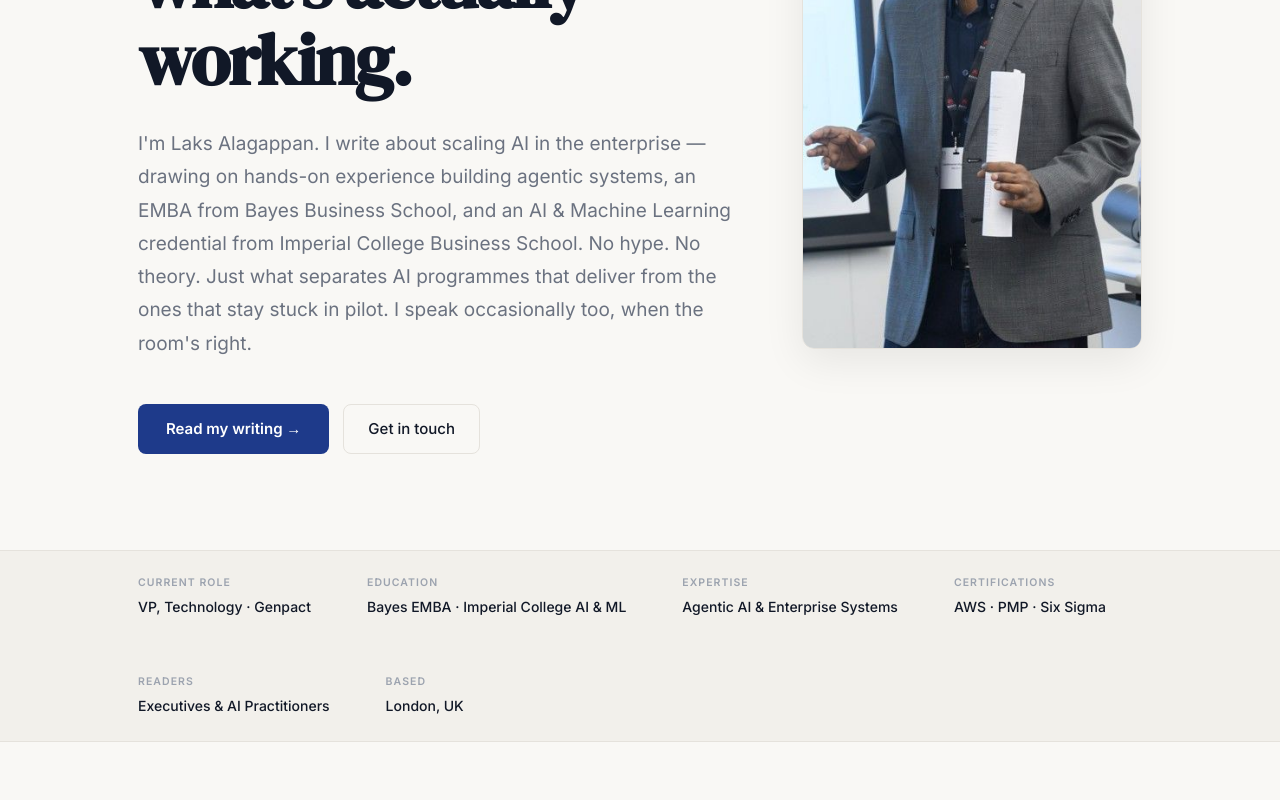
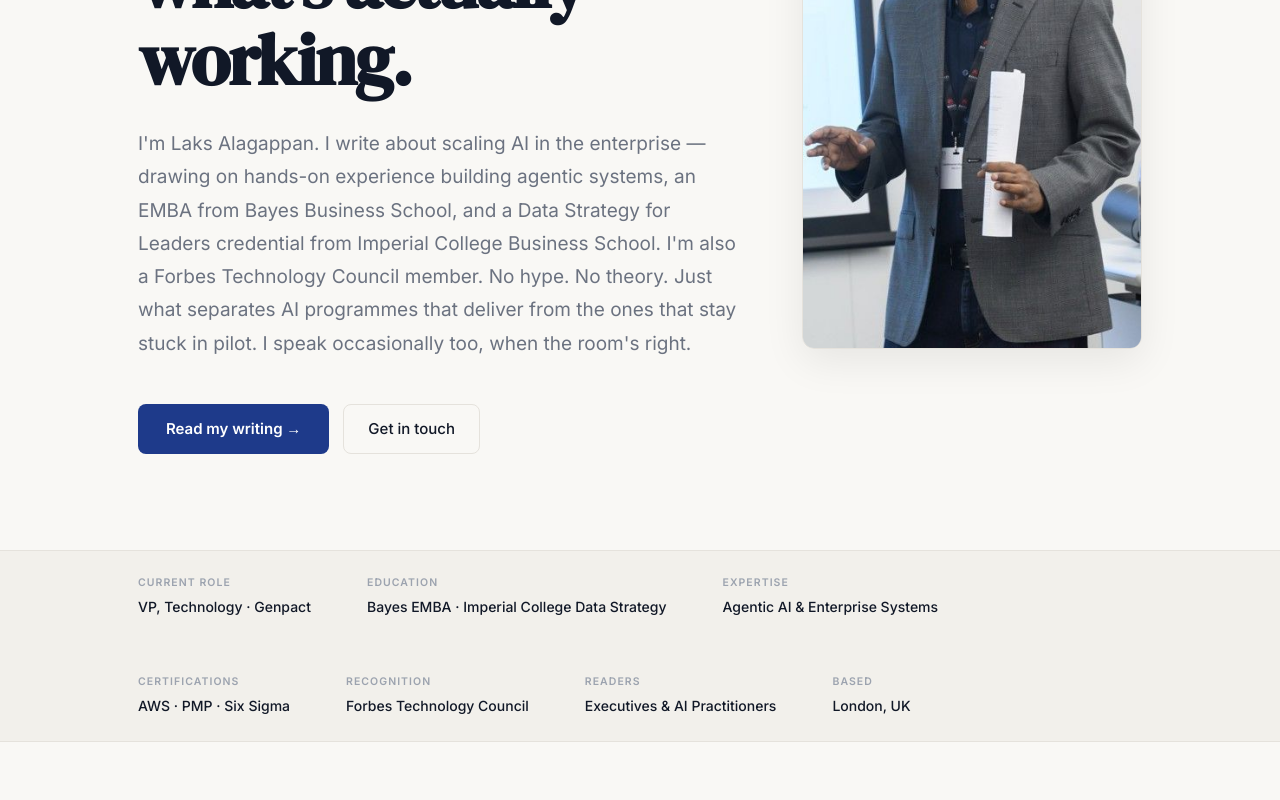
Before and after one commit to lakshmananal-cpu/laks-london, a Next.js app: page / in a window 1280 px wide. Shown: the part 460-1260 px from the top of the page. Built offline with nearby package versions, Linux system fonts and the light colour scheme.

Commit message:
fix: correct Imperial course name and add Forbes Technology Council membership
Imperial credential was mislabeled as AI & Machine Learning; it's actually
Data Strategy for Leaders. Also adds Forbes Technology Council recognition
to credentials bar and community section.

```diff
--- a/app/page.tsx
+++ b/app/page.tsx
@@ -11,7 +11,7 @@
         <div className="hero-text">
           <div className="hero-eyebrow">VP, Technology · Genpact · London</div>
           <h1>Enterprise AI — the <em>strategy</em> behind what&apos;s actually working.</h1>
-          <p className="hero-sub">I&apos;m Laks Alagappan. I write about scaling AI in the enterprise — drawing on hands-on experience building agentic systems, an EMBA from Bayes Business School, and an AI &amp; Machine Learning credential from Imperial College Business School. No hype. No theory. Just what separates AI programmes that deliver from the ones that stay stuck in pilot. I speak occasionally too, when the room&apos;s right.</p>
+          <p className="hero-sub">I&apos;m Laks Alagappan. I write about scaling AI in the enterprise — drawing on hands-on experience building agentic systems, an EMBA from Bayes Business School, and a Data Strategy for Leaders credential from Imperial College Business School. I&apos;m also a Forbes Technology Council member. No hype. No theory. Just what separates AI programmes that deliver from the ones that stay stuck in pilot. I speak occasionally too, when the room&apos;s right.</p>
           <div className="hero-ctas">
             <a href="/blog" className="btn-navy">Read my writing →</a>
             <a href="#contact" className="btn-ghost">Get in touch</a>
@@ -28,7 +28,7 @@
           </div>
           <div className="cred-item">
             <span className="cred-label">Education</span>
-            <span className="cred-value">Bayes EMBA · Imperial College AI &amp; ML</span>
+            <span className="cred-value">Bayes EMBA · Imperial College Data Strategy</span>
           </div>
           <div className="cred-item">
             <span className="cred-label">Expertise</span>
@@ -37,6 +37,10 @@
           <div className="cred-item">
             <span className="cred-label">Certifications</span>
             <span className="cred-value">AWS · PMP · Six Sigma</span>
+          </div>
+          <div className="cred-item">
+            <span className="cred-label">Recognition</span>
+            <span className="cred-value">Forbes Technology Council</span>
           </div>
           <div className="cred-item">
             <span className="cred-label">Readers</span>
@@ -181,6 +185,13 @@
           <div className="venture">
             <span className="venture-tag">Recognition</span>
             <div>
+              <h3>Forbes Technology Council Member</h3>
+              <p>Invite-only forum for senior technology executives, recognising leadership in enterprise AI and technology strategy.</p>
+            </div>
+          </div>
+          <div className="venture">
+            <span className="venture-tag">Recognition</span>
+            <div>
               <h3>Best Technology Mentor Award</h3>
               <p>Migrant Leaders — recognising work mentoring career changers into technology.</p>
             </div>
```
